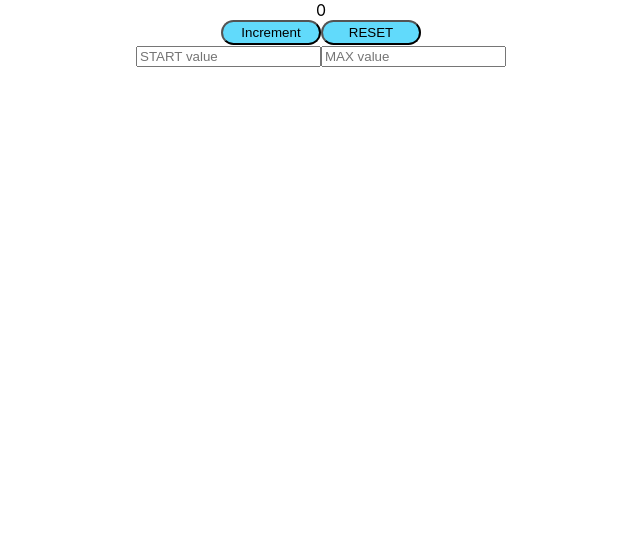
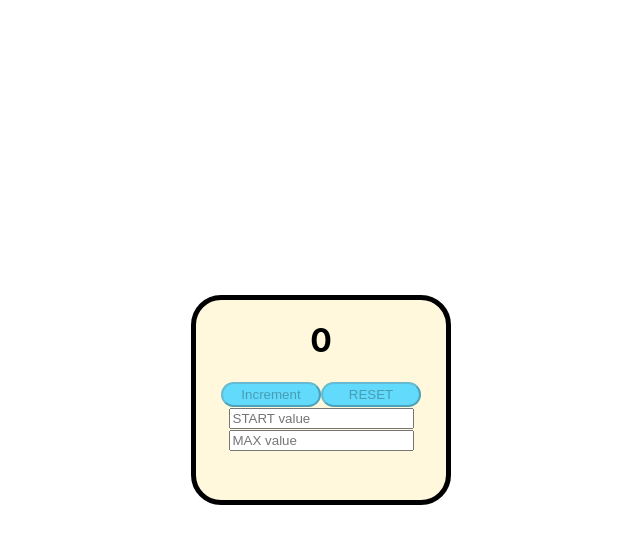
Before and after one commit to ALbirdEX/counter_v2, a React (Create React App) app: page / in a window 1280 px wide. Shown: the top 544 px of the page, without its empty margins (319-959 px from the left). Built offline with nearby package versions, Linux system fonts and the light colour scheme.

Commit message:
created handlers

```diff
--- a/src/App.css
+++ b/src/App.css
@@ -1,38 +1,7 @@
 .App {
   text-align: center;
+  position: absolute;
+  top: 50%;
+  left: 50%;
+  transform: translate(-50%, -50%);
 }
-
-.App-logo {
-  height: 40vmin;
-  pointer-events: none;
-}
-
-@media (prefers-reduced-motion: no-preference) {
-  .App-logo {
-    animation: App-logo-spin infinite 20s linear;
-  }
-}
-
-.App-header {
-  background-color: #282c34;
-  min-height: 100vh;
-  display: flex;
-  flex-direction: column;
-  align-items: center;
-  justify-content: center;
-  font-size: calc(10px + 2vmin);
-  color: white;
-}
-
-.App-link {
-  color: #61dafb;
-}
-
-@keyframes App-logo-spin {
-  from {
-    transform: rotate(0deg);
-  }
-  to {
-    transform: rotate(360deg);
-  }
-}
--- a/src/Button.tsx
+++ b/src/Button.tsx
@@ -2,12 +2,20 @@ import React from 'react';
 import classes from './Counter/Counter.module.css'
 
 type PropsTypeButton = {
+    name: string;
+    data: number;
+    maxData?: number;
+    startData?: number
     onClickHandler: () => void;
-    name: string
 }
 
-export const Button= (props: PropsTypeButton) => {
+export const Button = (props: PropsTypeButton) => {
+    let bool = props.data === props.startData || props.data === props.maxData;
     return (
-        <button className={classes.button} onClick={props.onClickHandler}>{props.name}</button>
+        <button className={classes.button}
+                onClick={props.onClickHandler}
+                disabled={bool}>
+            {props.name}
+        </button>
     );
 };
--- a/src/Counter/Counter.module.css
+++ b/src/Counter/Counter.module.css
@@ -4,10 +4,20 @@
     height: 25px;
     background-color: #61dafb;
 }
+
 .button {
-    text-align: center;
     width: 100px;
     height: 25px;
     border-radius: 15px;
     background-color: #61dafb;
 }
+
+.div{
+    background-color: cornsilk;
+    border-width:5px;
+    border-radius: 30px;
+    width: 250px;
+    height: 200px;
+    border-color: black;
+    border-style: solid;
+}
--- a/src/Counter/Counter.tsx
+++ b/src/Counter/Counter.tsx
@@ -1,27 +1,39 @@
-import React, {useState} from 'react';
+import React, {ChangeEvent, useState} from 'react';
+import {Button} from "../Button";
 import classes from './Counter.module.css'
-import {Button} from "../Button";
+
+let startData = 0
+let maxData = 0
 
 export const Counter: React.FC = () => {
-    const [data, setData] = useState<number>(0)
+    const [data, setData] = useState<number>(startData)
 
     const onClickIncrement = () => {
         setData(data + 1)
     }
     const onClickReset = () => {
-        setData(0)
+        setData(startData)
+    }
+
+    const startValueHandler = (event: ChangeEvent<HTMLInputElement>) => {
+        const numStart = Number(event.currentTarget.value)
+        startData = numStart;
+        setData(numStart)
+    }
+    const maxValueHandler = (event: ChangeEvent<HTMLInputElement>) => {
+        //const numMax = Number(event.currentTarget.value)
+        maxData = Number(event.currentTarget.value);
+        //setData(startData)
     }
     return (
-        <div>
-            <div>{data}</div>
+        <div className={classes.div}>
+            <div><h1>{data}</h1></div>
             <div>
-               {/* <button className={classes.button} onClick={onClickIncrement}>Increment</button>
-                <button className={classes.button} onClick={onClickReset}>RESET</button>*/}
-                <Button onClickHandler={onClickIncrement} name={"Increment"}/>
-                <Button onClickHandler={onClickReset} name={"RESET"}/>
+                <Button onClickHandler={onClickIncrement} name={"Increment"} maxData={maxData} data={data}/>
+                <Button onClickHandler={onClickReset} name={"RESET"} startData={startData} data={data}/>
             </div>
-            <input placeholder={"START value"}></input>
-            <input placeholder={"MAX value"}></input>
+            <input placeholder={"START value"} onChange={startValueHandler}></input>
+            <input placeholder={"MAX value"} onChange={maxValueHandler}></input>
         </div>
     );
 };
```
